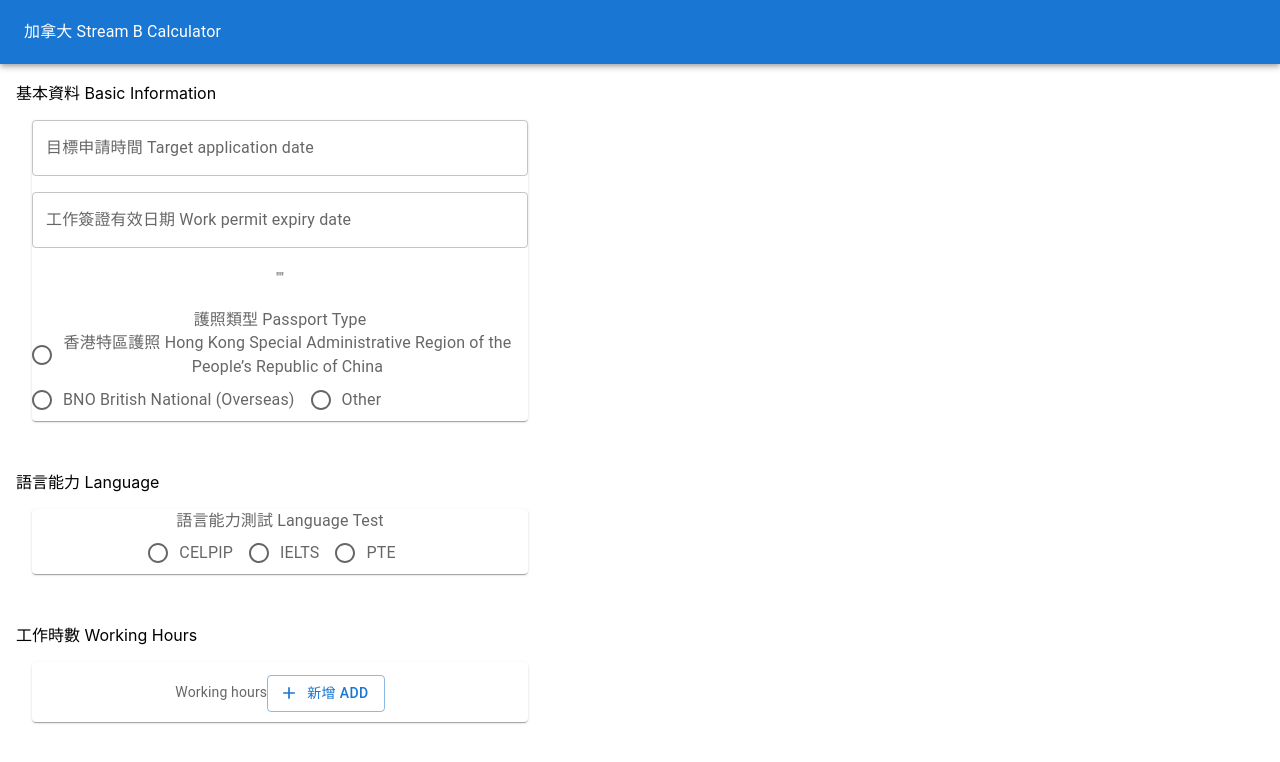
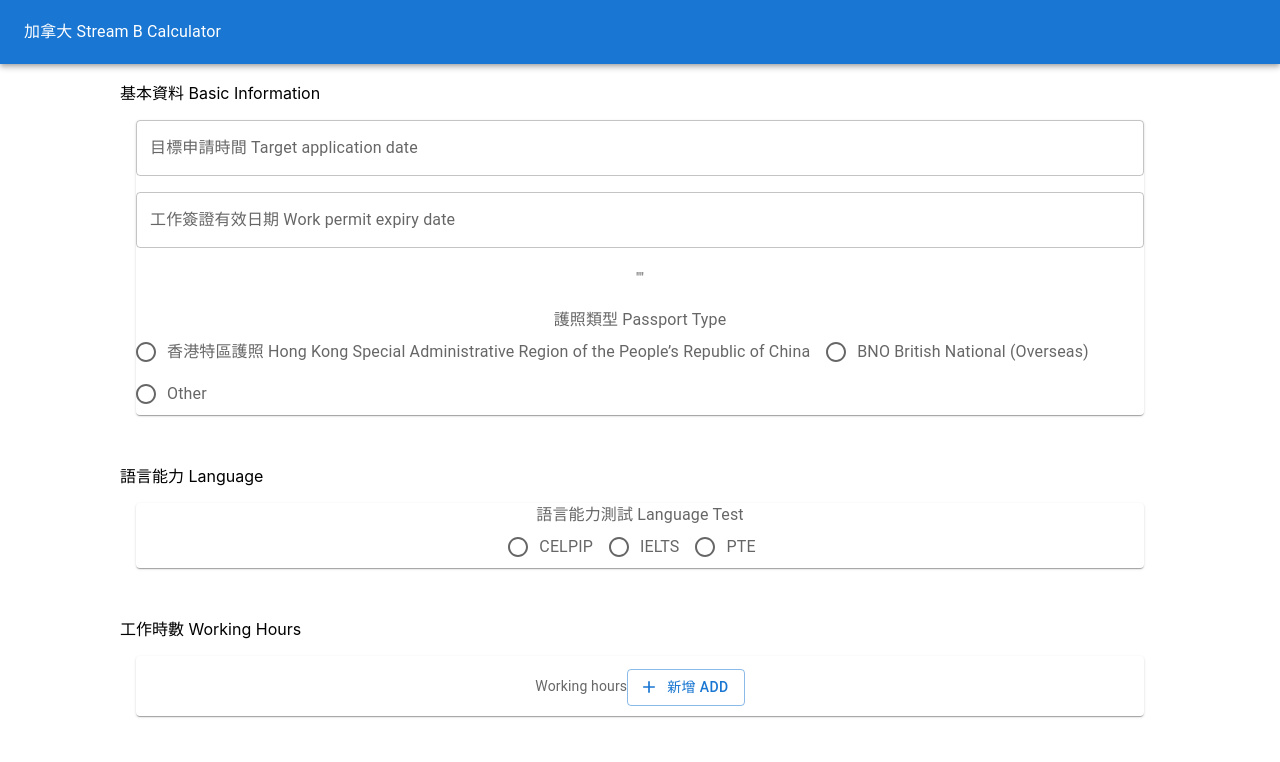
Before and after one commit to VardyNg/Canada-HK-Stream-B-Calculator, a React (Create React App) app: page / in a window 1280 px wide. Shown: the top 762 px of the page. Built offline with nearby package versions, Linux system fonts and the light colour scheme.

Commit message:
align components center

```diff
--- a/src/atoms/DatePicker.tsx
+++ b/src/atoms/DatePicker.tsx
@@ -21,7 +21,7 @@
 
 function DatePicker(props: DatePickerProps){
   const [value, setValue] = React.useState(null);
-
+  console.log(props.maxDate)
   return (
     <LocalizationProvider dateAdapter={AdapterDateFns}>
       <DatePickerMui
--- a/src/template/stream-b-calculator/criteria.tsx
+++ b/src/template/stream-b-calculator/criteria.tsx
@@ -23,7 +23,11 @@
   return (
     <Grid
       container
+      item
       padding={2}
+      xs={12}
+      justifyContent="center"
+      alignItems="center"
     >
       <Grid
         item
@@ -36,7 +40,6 @@
             borderRadius: 2,
             bgcolor: 'background.default',
             display: 'grid',
-            gridTemplateColumns: { md: '1fr 1fr' },
             gap: 2,
           }}
         >
--- a/src/template/stream-b-calculator/index.tsx
+++ b/src/template/stream-b-calculator/index.tsx
@@ -1,14 +1,18 @@
 import BasicInformation from "./basic-information";
 import Language from "./language";
 import WorkingHours from "./working-hours";
+import Grid from '@mui/material/Grid';
 
 function StreamBCalculator() {
   return (
-    <>
+    <Grid
+      container
+      item
+    >
       <BasicInformation />
       <Language />
       <WorkingHours />
-    </>
+    </Grid>
   )
 }
 
```
